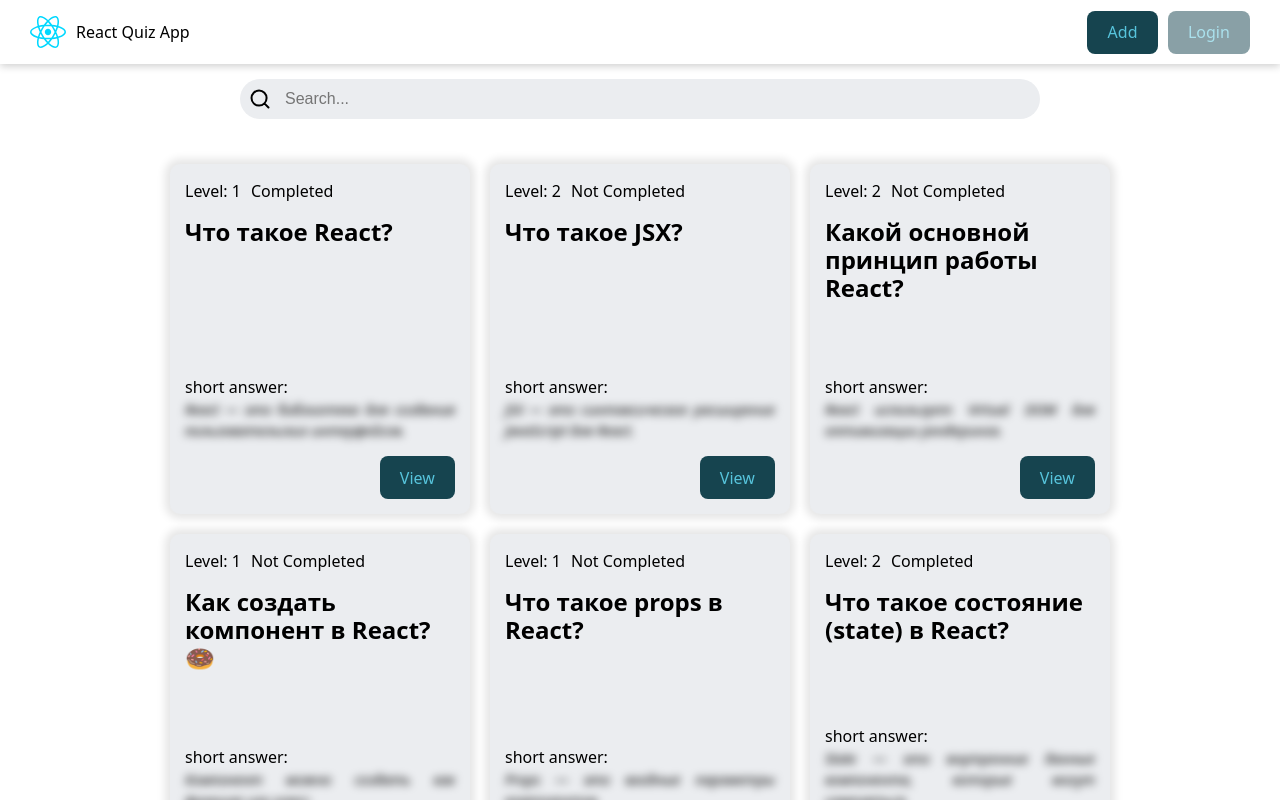
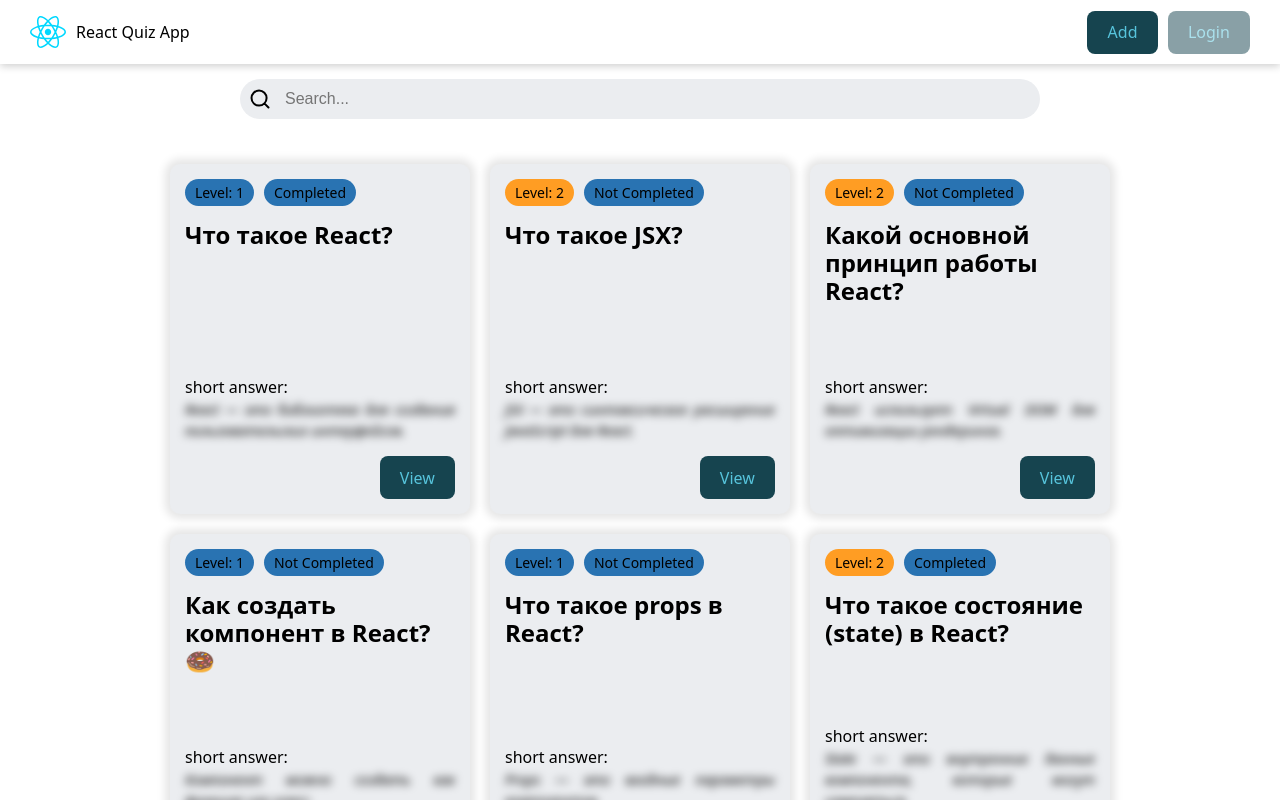
Before and after one commit to palinavasilevich/react-app-course, a React (Vite) app: page / in a window 1280 px wide. Built offline with nearby package versions, Linux system fonts and the light colour scheme; data requests are answered from the project's data file.

Commit message:
feat: implement Badge component

```diff
--- /dev/null
+++ b/src/components/Badge/Badge.jsx
@@ -0,0 +1,5 @@
+import cls from "./Badge.module.css";
+
+export const Badge = ({ variant, children }) => {
+  return <div className={`${cls.badge} ${cls[variant]}`}>{children}</div>;
+};
--- /dev/null
+++ b/src/components/Badge/Badge.module.css
@@ -0,0 +1,26 @@
+.badge {
+  width: fit-content;
+  border-radius: 20px;
+  padding: 3px 10px;
+  background-color: #c5baff;
+  color: var(--text-color);
+  text-transform: capitalize;
+  font-weight: 500;
+  font-size: 14px;
+}
+
+.primary {
+  background-color: #2973b2;
+}
+
+.success {
+  background-color: #16c47f;
+}
+
+.warning {
+  background-color: #ff9d23;
+}
+
+.alert {
+  background-color: #d84040;
+}
--- /dev/null
+++ b/src/components/Badge/index.jsx
@@ -0,0 +1 @@
+export { Badge } from "./Badge";
--- a/src/components/QuestionCard/QuestionCard.jsx
+++ b/src/components/QuestionCard/QuestionCard.jsx
@@ -2,15 +2,23 @@
 import { Button } from "../Button";
 
 import cls from "./QuestionCard.module.css";
+import { Badge } from "../Badge";
 
 export const QuestionCard = ({ card }) => {
   const navigate = useNavigate();
 
+  const levelVariant =
+    card.level === 1 ? "primary" : card.level === 2 ? "warning" : "alert";
+
+  const completedVariant = card.completed === 1 ? "success" : "primary";
+
   return (
     <div className={cls.card}>
       <div className={cls.cardLabels}>
-        <div>Level: {card.level}</div>
-        <div>{card.completed ? "Completed" : "Not Completed"}</div>
+        <Badge variant={levelVariant}>Level: {card.level}</Badge>
+        <Badge variant={completedVariant}>
+          {card.completed ? "Completed" : "Not Completed"}
+        </Badge>
       </div>
       <h5 className={cls.cardTitle}>{card.question}</h5>
       <div className={cls.cardAnswers}>
```
